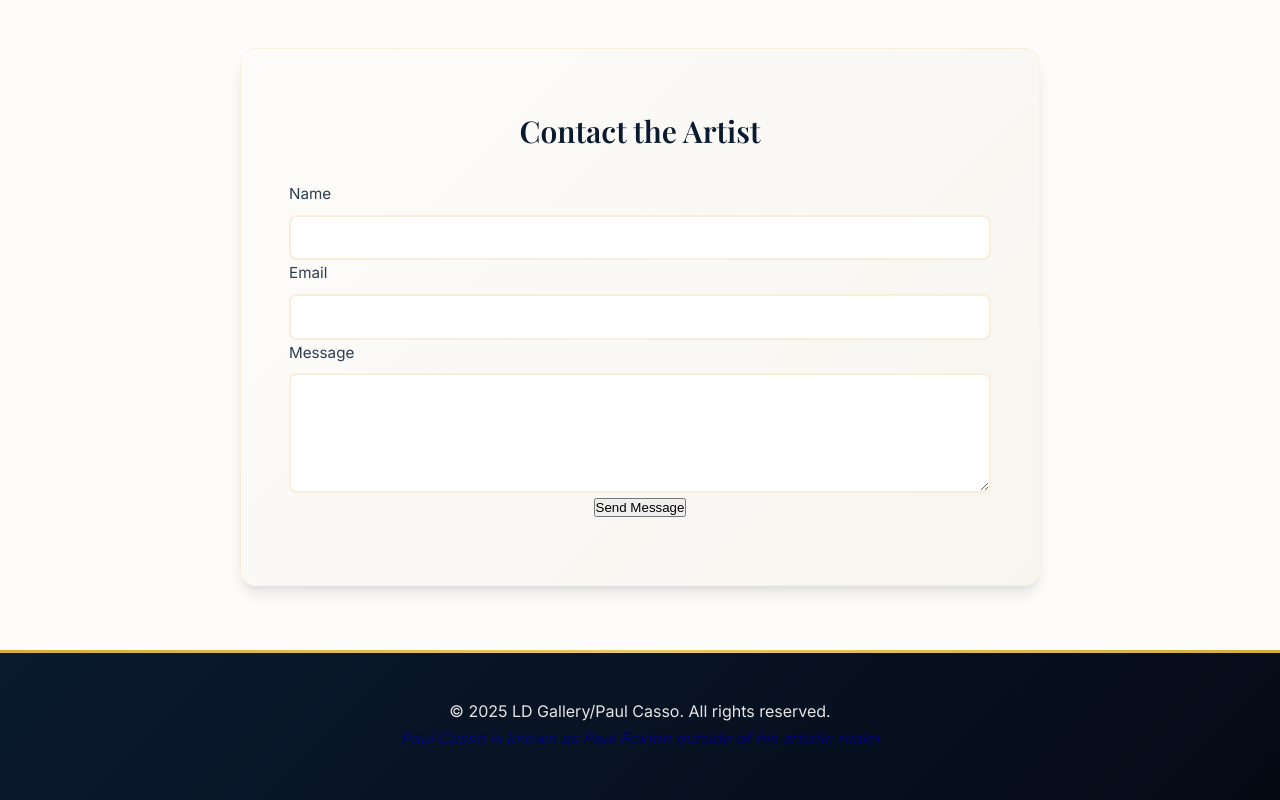
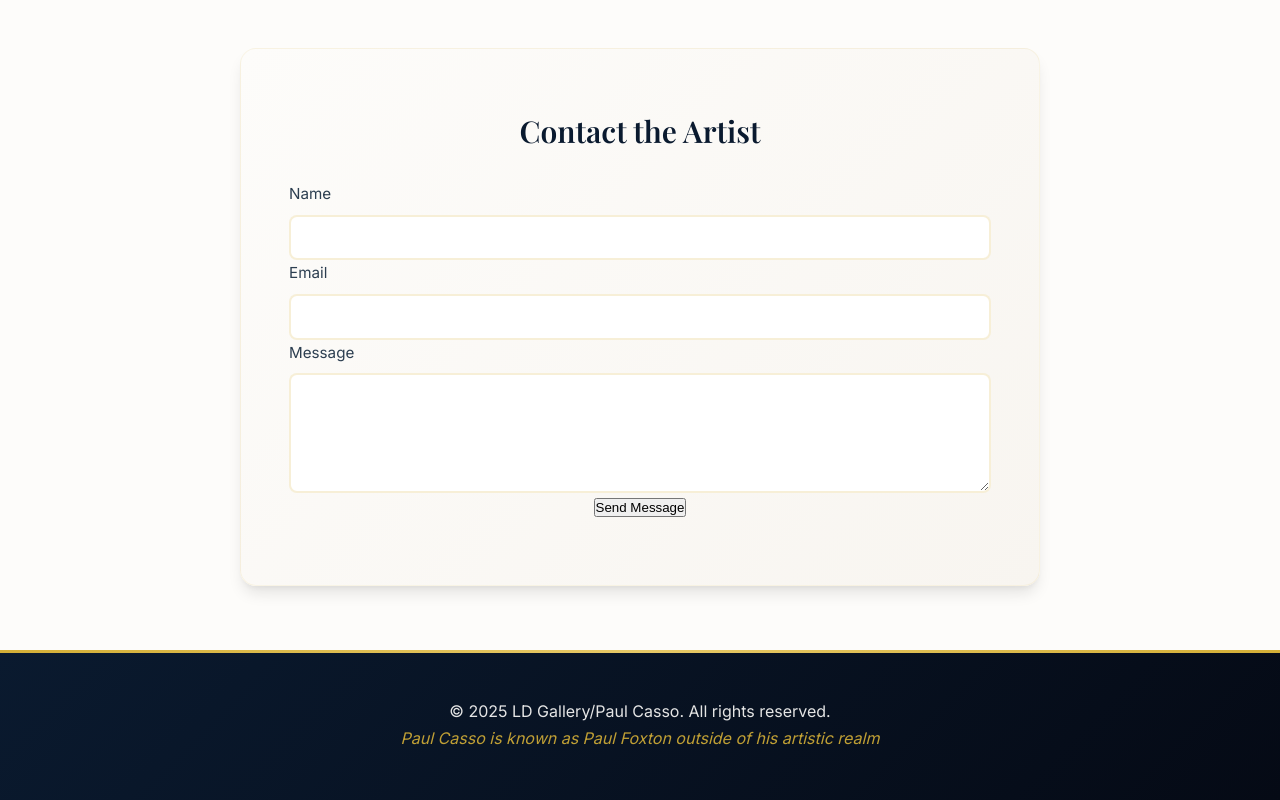
Before and after one commit to paulcasso25/Website, a plain HTML site: page bio.html in a window 1280 px wide. Shown: the part 894-1694 px from the top of the page. Drawn offline with nearby package versions, Linux system fonts and the light colour scheme.

Commit message:
Update Styles.css

```diff
--- a/Styles.css
+++ b/Styles.css
@@ -475,7 +475,9 @@ footer p {
     opacity: 0.9;
     font-weight: 400;
 }
-
+footer p[style*="font-style: italic"] {
+    color: var(--gold) !important;
+}
 /* ======================= */
 /* ADDITIONAL ENHANCEMENTS */
 /* ======================= */
```
